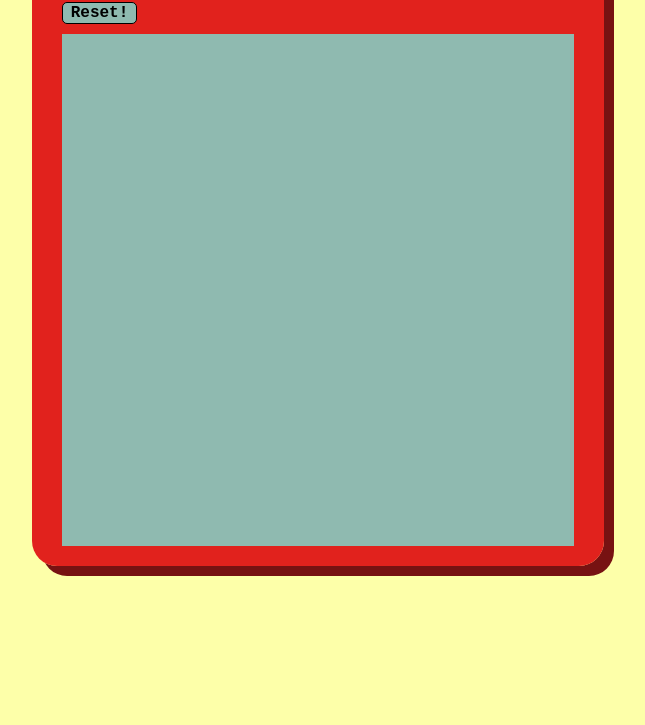
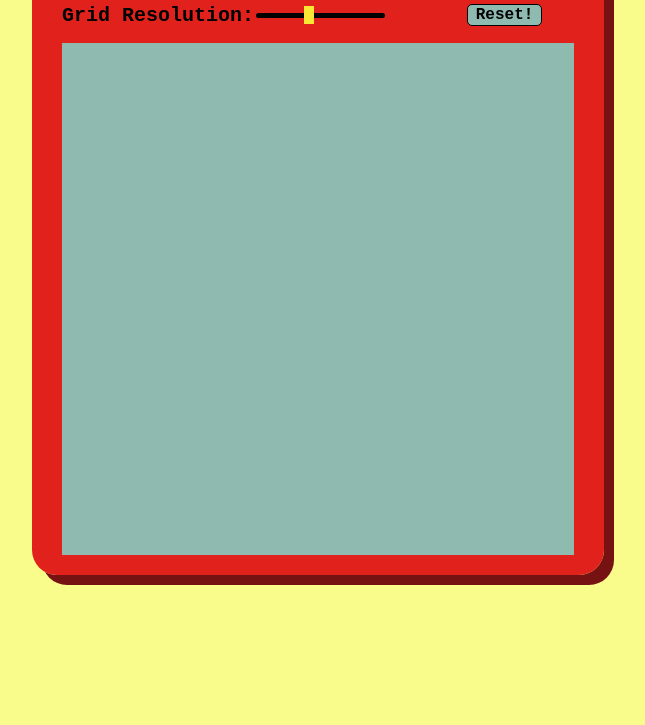
Before and after one commit to Colin-Ayres/Etch-a-Sketch, a plain HTML site: page index.html in a window 1280 px wide. Shown: the part 75-800 px from the top of the page, without its empty margins (322-967 px from the left). Drawn offline with Linux system fonts and the light colour scheme.

Commit message:
Added Grid Resolution bar, comments

```diff
--- a/index.html
+++ b/index.html
@@ -11,6 +11,12 @@
   <body>
     <div class="game-pad">
         <h1>Etch-a-Sketch</h1>
+        <div class="options">
+            <div class="slider-container">
+                <h2 class="slider-label">Grid Resolution: </h2>
+                <input type="range" min="16" max="100" value="50" class="slider" id="grid-size-range">
+            </div>
+        </div>
         <div class="grid-screen"></div>
   </body>
 </html>
--- a/script.js
+++ b/script.js
@@ -1,45 +1,44 @@
-const container = document.querySelector(".grid-screen");
-const gamePad = document.querySelector(".game-pad");
-const resetButton = document.createElement("button");
-resetButton.classList.add('resetButton');
-resetButton.innerHTML = "Reset!";
-resetButton.type = "submit";
-resetButton.name = "formBtn";
-gamePad.insertBefore(resetButton, container)
-//gamePad.appendChild(resetButton);
+const container = document.querySelector(".grid-screen"); //Set .grid-screen class as container const
+const gamePad = document.querySelector(".game-pad"); //Set .game-pad class as gamePad const
+const options = document.querySelector(".options"); //Set .options class as options const
+const resetButton = document.createElement("button"); // Create button as resetButton const
+const sliderTool = document.querySelector(".slider-container") //Set .slider-container class as sliderTool const
+resetButton.classList.add('resetButton'); //Add resetButton class to resetButton const
+resetButton.innerHTML = "Reset!"; //Add text on button
+resetButton.type = "submit"; //Add button type
+options.append(resetButton); //Adds button in the options class (DOM Manipulation)
 
+let size = 100; //Initial size
+for (let i = 0; i < size * size; i++) { //Run through the for loop [size*size] number of times to create a square grid
+    const div = document.createElement("div"); //Create div as div const
+    div.setAttribute('class', 'grid-item'); //Set class for each grid-item
+    div.setAttribute('id', 'div' + (i+1)); //Set ID for each grid-item, to be used with mouseover functionality
+    container.appendChild(div); //Adds div to container class (DOM Manipulation)
+}
 
-//Initialize grid-items with default size
-let size = 100;
-for (let i = 0; i < size * size; i++) {
-    const div = document.createElement("div");
-    div.setAttribute('class', 'grid-item');
-    div.setAttribute('id', 'div' + (i+1));
-    container.appendChild(div);
+const slider = document.getElementById('grid-size-range'); //Set grid-size-range ID as slider
+slider.addEventListener("input", function() { //Slider event listener
+    document.getElementById('grid-size-range').setAttribute('value', slider.value); //Get slider value
+    size = slider.value; //Set slider value to size
+    let sizeReformat = 'repeat(' + size + ', 1fr)'; //Setting up sizeReformat for CSS reformating
+    container.style.gridTemplateColumns = sizeReformat; //Reformat style.gridTemplateColumns with new size
+    container.style.gridTemplateRows = sizeReformat;  //Reformat style.gridTemplateRows with new size
+    resetGrid(); //Calls reset grid function to clear grid
+});
+
+resetButton.onclick = function () { //When reset button is clicked, execute the following:
+    resetGrid();  //Call the resetGrid function to clear the grid
 }
+
+const gridItem=document.querySelectorAll(".grid-item"); //Set .grid-item class as gridItem const
+gridItem.forEach((item) => { //for each item in GridItem (each square in the grid), execute the following:
+    item.addEventListener('mouseover', function() { //Add a listener for mouseover event
+            document.getElementById(item.id).style.backgroundColor = "black"; //Set the color to black if the square has been moused over
+        })
+})
+
 function resetGrid() {
-    gridItem.forEach((item) => {
-        document.getElementById(item.id).style.backgroundColor = "rgba(139, 194, 184, 0.952)";
+    gridItem.forEach((item) => { //For each item in gridItem:
+        document.getElementById(item.id).style.backgroundColor = "rgba(139, 194, 184, 0.952)"; //Reset the color
     });
 }
-
-resetButton.onclick = function () {
-    resetGrid();
-}
-
-
-
-function randomColor (){
-     let color = '#' + Math.floor(Math.random()*16777215).toString(16);
-     return color;
-    }
-
-const gridItem=document.querySelectorAll(".grid-item");
-gridItem.forEach((item) => {
-    item.addEventListener('mouseover', function() {
-
-            document.getElementById(item.id).style.backgroundColor = "black";
-
-
-        })
-})
--- a/style.css
+++ b/style.css
@@ -1,5 +1,5 @@
 body {
-  background-color: rgba(253, 255, 148, 0.795);
+  background-color: rgba(248, 250, 109, 0.795);
   display: flex;
   flex-wrap: wrap;
   flex-direction: column;
@@ -38,10 +38,9 @@ button {
   border-radius: 5px;
   color: black;
   border: 1px solid black;
-  margin-top: -10px;
-  margin-bottom: 10px;
   width: 75px;
   font-family: 'Courier New', Courier, monospace;
+  margin-left: 80px;
 }
 
 h1 {
@@ -50,3 +49,38 @@ h1 {
   font-size: 30px;
   font-family: 'Courier New', Courier, monospace;
 }
+
+h2 {
+  font-weight: bold;
+  color: rgb(0, 0, 0);
+  font-size: 20px;
+  font-family: 'Courier New', Courier, monospace;
+}
+
+.slider-container {
+  display: flex;
+  align-items: center;
+}
+
+.slider {
+  -webkit-appearance: none;
+  background: rgb(0, 0, 0);
+  border-radius: 25px;
+  height: 5px;
+  color: aquamarine;
+}
+
+.slider::-webkit-slider-thumb {
+  -webkit-appearance: none;
+  width: 10px;
+  height: 18px;
+  background-color: rgb(250, 230, 53);
+  overflow: visible;
+  cursor: pointer;
+}
+
+.options {
+  display: inline-flex;
+  align-items: center;
+  margin-top: -25px;
+}
```
